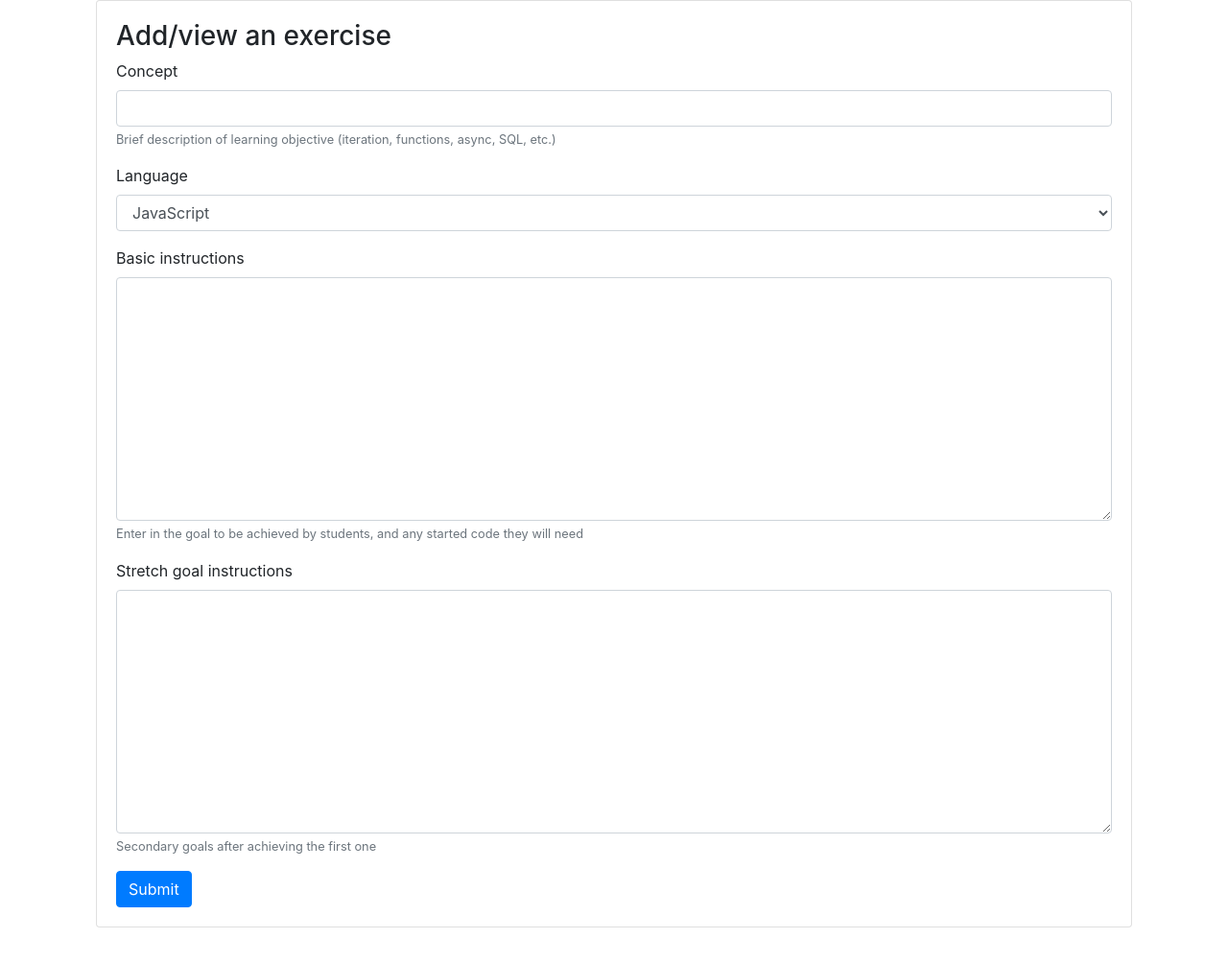
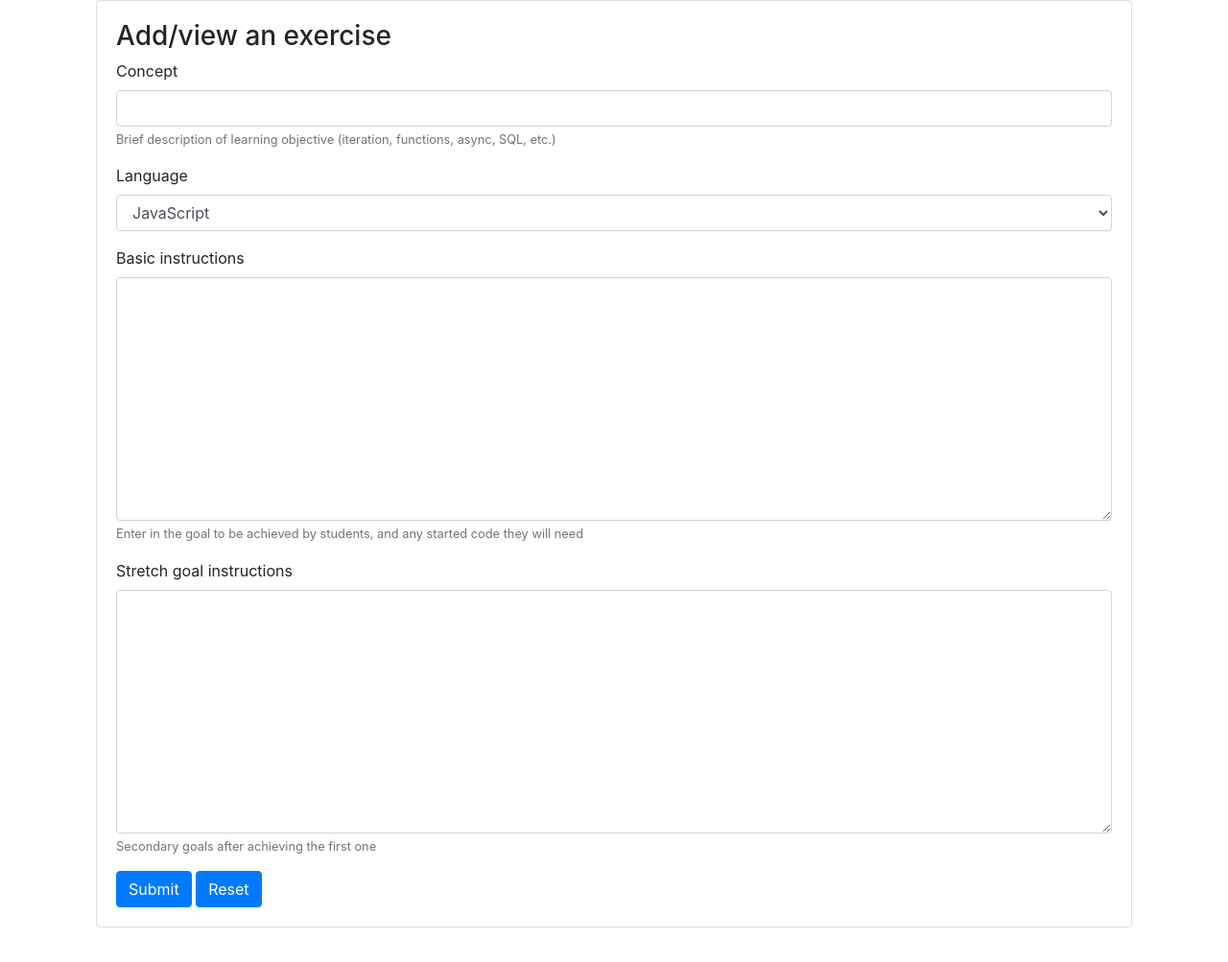
Before and after one commit to nashville-software-school/lightning-exercises, a website: page src/index.html in a window 1280 px wide. Shown: the part 324-1327 px from the top of the page at 96% size. Drawn offline with nearby package versions, Linux system fonts and the light colour scheme.

Commit message:
Added reset button for form

```diff
--- a/src/index.html
+++ b/src/index.html
@@ -59,6 +59,7 @@
                     <small id="conceptHelp" class="form-text text-muted">Secondary goals after achieving the first one</small>
                 </div>
                 <button type="submit" id="submitExercise" class="btn btn-primary">Submit</button>
+                <input type="reset" value="Reset" name="reset" class="btn btn-primary">
             </form>
         </div>
     </div>
```
